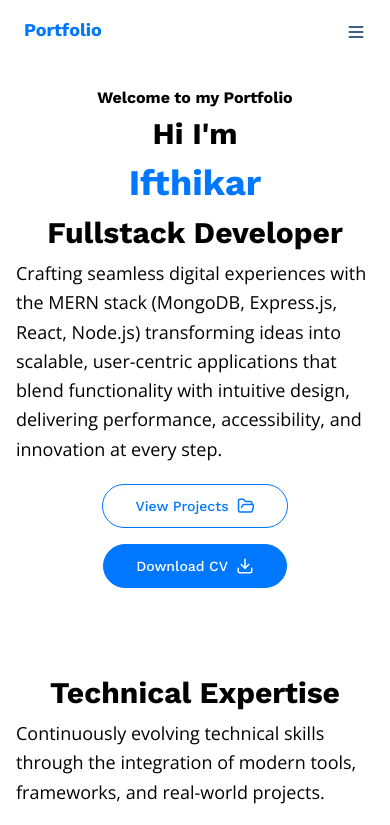
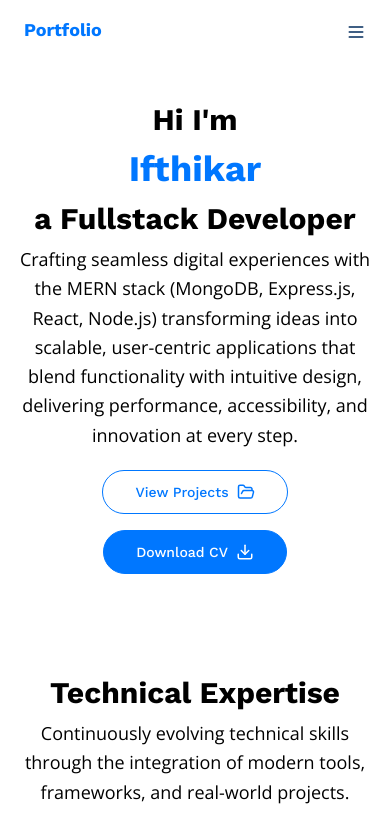
Before and after one commit to ifthikar2267/portfolio, a React (Vite) app: page / in a window 390 px wide. Shown: the top 825 px of the page. Built offline with nearby package versions, Linux system fonts and the light colour scheme.

Commit message:
certifications

```diff
--- a/src/pages/about/components/HeroSection.jsx
+++ b/src/pages/about/components/HeroSection.jsx
@@ -65,7 +65,7 @@ const HeroSection = () => {
             </h3>
 
               <p className="text-lg text-black font-opensans
-    text-left sm:text-justify px-1
+    text-center sm:text-justify px-1
     max-w-sm sm:max-w-2xl lg:max-w-6xl
     leading-relaxed
     [hyphens:auto] [overflow-wrap:anywhere]">
--- a/src/pages/certifications/index.jsx
+++ b/src/pages/certifications/index.jsx
@@ -132,7 +132,7 @@ const CertificationsPage = () => {
               Professional <span className="text-black">Certifications</span>
             </h1>
             <p className="text-lg text-black font-opensans
-                  text-left sm:text-justify
+                  text-center sm:text-justify
                   max-w-sm sm:max-w-2xl lg:max-w-6xl lg:px-2
                   leading-relaxed
                   [hyphens:auto] [overflow-wrap:anywhere]">
--- a/src/pages/contact/index.jsx
+++ b/src/pages/contact/index.jsx
@@ -73,12 +73,11 @@ const Contact = () => {
             </h1>
 
           <p className="text-lg text-black font-opensans
-    text-left sm:text-justify
+    text-center sm:text-justify
     max-w-sm sm:max-w-2xl lg:max-w-6xl
     leading-relaxed
     [hyphens:auto] [overflow-wrap:anywhere]">
-  Whether you're looking to hire a full-stack developer, or want to
-  collaborate on an exciting project, I'd love to hear from you.
+  Whether you're looking to hire a full-stack developer, or want to collaborate on an exciting project, I'd love to hear from you.
 </p>
 
 
--- a/src/pages/education/index.jsx
+++ b/src/pages/education/index.jsx
@@ -282,7 +282,7 @@ const Education = () => {
               Educational Timeline
             </h2>
             <p className="text-lg text-black font-opensans
-    text-left sm:text-justify
+    text-center sm:text-justify
     max-w-sm sm:max-w-2xl lg:max-w-7xl
     leading-relaxed
     [hyphens:auto] [overflow-wrap:anywhere]">
@@ -307,7 +307,7 @@ const Education = () => {
               Continuous Learning
             </h2>
             <p className="text-lg text-black font-opensans
-    text-left sm:text-justify
+    text-center sm:text-justify
     max-w-sm sm:max-w-2xl lg:max-w-7xl
     leading-relaxed
     [hyphens:auto] [overflow-wrap:anywhere]">
--- a/src/pages/homepage/components/AchievementTimeline.jsx
+++ b/src/pages/homepage/components/AchievementTimeline.jsx
@@ -136,7 +136,7 @@ const AchievementTimeline = () => {
             Recent <span className="text-black ">Achievements</span>
           </h2>
           <p className="text-lg text-black font-opensans
-    text-left sm:text-justify
+    text-center sm:text-justify
     max-w-sm sm:max-w-2xl lg:max-w-6xl
     leading-relaxed
     [hyphens:auto] [overflow-wrap:anywhere]">
--- a/src/pages/homepage/components/HeroSection.jsx
+++ b/src/pages/homepage/components/HeroSection.jsx
@@ -92,7 +92,7 @@ export async function getProducts() {
             className="space-y-13 text-center"
           >
             <div className="space-y-2 mb-5 ">
-              <motion.h1
+              {/* <motion.h1
                 initial={{ opacity: 0, y: 20 }}
                 animate={{ opacity: 1, y: 0 }}
                 transition={{ delay: 0.4, duration: 0.6 }}
@@ -100,7 +100,7 @@ export async function getProducts() {
               >
                 <span className="font-worksans text-black">Welcome to my Portfolio</span>
                 <br />
-              </motion.h1>
+              </motion.h1> */}
               <motion.h1
                 initial={{ opacity: 0, y: 20 }}
                 animate={{ opacity: 1, y: 0 }}
@@ -127,7 +127,7 @@ export async function getProducts() {
                 transition={{ delay: 0.4, duration: 0.6 }}
                 className="text-3xl sm:text-4xl lg:text-4xl font-bold text-foreground leading-tight font-worksans"
               >
-                <span className="text-black">Fullstack Developer</span>
+                <span className="text-black">a Fullstack Developer</span>
                 <br />
               </motion.h1>
 
@@ -137,7 +137,7 @@ export async function getProducts() {
   animate={{ opacity: 1, y: 0 }}
   transition={{ delay: 0.6, duration: 0.6 }}
   className=" text-lg text-black font-opensans
-    text-left sm:text-justify
+    text-center sm:text-justify
     max-w-sm sm:max-w-2xl lg:max-w-7xl
     leading-relaxed
     [hyphens:auto] [overflow-wrap:anywhere]"
--- a/src/pages/homepage/components/SkillsVisualization.jsx
+++ b/src/pages/homepage/components/SkillsVisualization.jsx
@@ -83,7 +83,7 @@ const SkillsVisualization = () => {
             Technical <span className="text-3xl sm:text-4xl font-bold text-black">Expertise</span>
           </h2>
          <p className="text-lg text-black font-opensans
-  text-left sm:text-justify
+  text-center sm:text-justify
   max-w-sm sm:max-w-2xl lg:max-w-6xl lg:px-2
   leading-relaxed [overflow-wrap:normal]">
 Continuously evolving technical skills through the integration of modern tools, frameworks, and real-world projects.
--- a/src/pages/projects/index.jsx
+++ b/src/pages/projects/index.jsx
@@ -177,7 +177,7 @@ const Projects = () => {
               </div>
 
               <p className="text-lg text-black font-opensans
-                text-left sm:text-justify
+                text-center sm:text-justify
                 max-w-sm sm:max-w-2xl lg:max-w-6xl
                 leading-relaxed
                 [hyphens:auto] [overflow-wrap:anywhere]">
```
